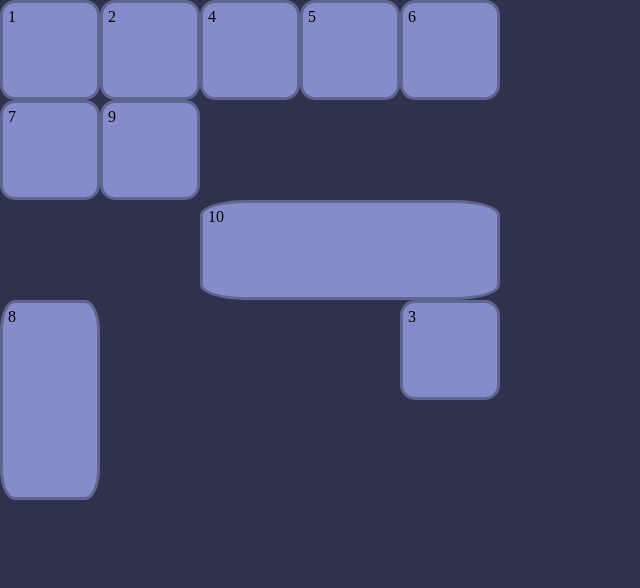
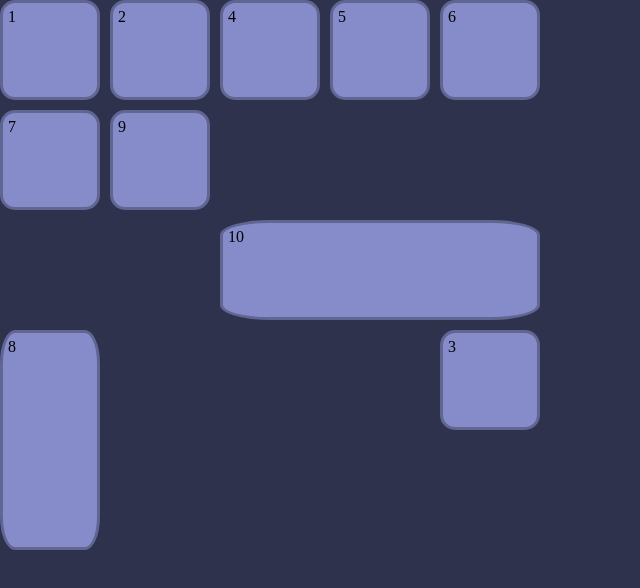
Before and after one commit to SudirKrishnaaRS/CSS-Grid, a plain HTML site: page index.html in a window 1280 px wide. Shown: the whole page, without its empty margins (0-640 px from the left). Drawn offline with Linux system fonts and the light colour scheme.

Commit message:
Added gap

```diff
--- a/style.css
+++ b/style.css
@@ -12,6 +12,7 @@ body {
   display: grid;
   grid-template-rows: repeat(5, 100px);
   grid-template-columns: repeat(5, 100px);
+  gap: 10px;
 }
 
 .item {
@@ -26,6 +27,8 @@ body {
   grid-row: 4;
   grid-column: 5;
 }
+/* Hint : Easy short SYNTAX */
+/* grid-area: grid-row-begin / grid-column-begin / grid-row-end / grid-column-end */
 
 /* Streach Item to more than 1 grid cell */
 .item-8 {
```
